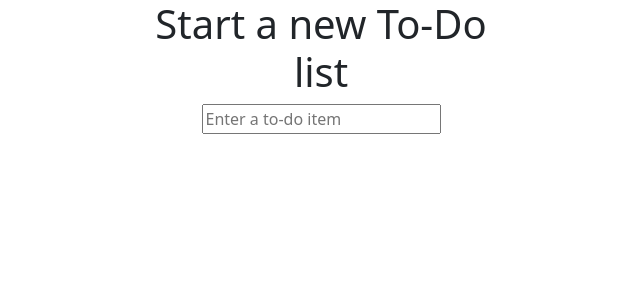
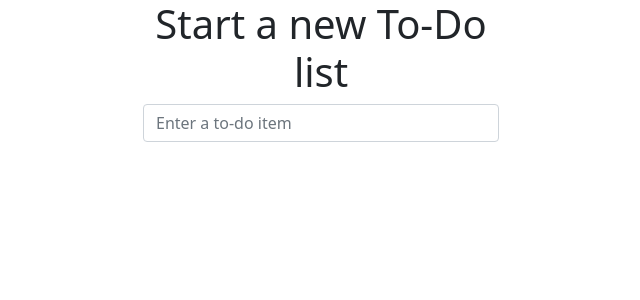
Before and after one commit to AleksandrBorodavkin/superlists, a Django app: page / in a window 1280 px wide. Shown: the top 300 px of the page, without its empty margins (319-959 px from the left). Run offline with Django 3.2, Linux system fonts and the light colour scheme; some libraries are stand-ins or nearby versions.

Commit message:
edit form

```diff
--- a/lists/templates/lists/base.html
+++ b/lists/templates/lists/base.html
@@ -18,6 +18,7 @@
 			<form method="POST"
 			      action="{% block form_action %}{% endblock %}">
 				<input name="item_text" id="id_new_item"
+				       class="form-control input-lg"
 				       placeholder="Enter a to-do item"/>
 				{% csrf_token %}
 			</form>
```
